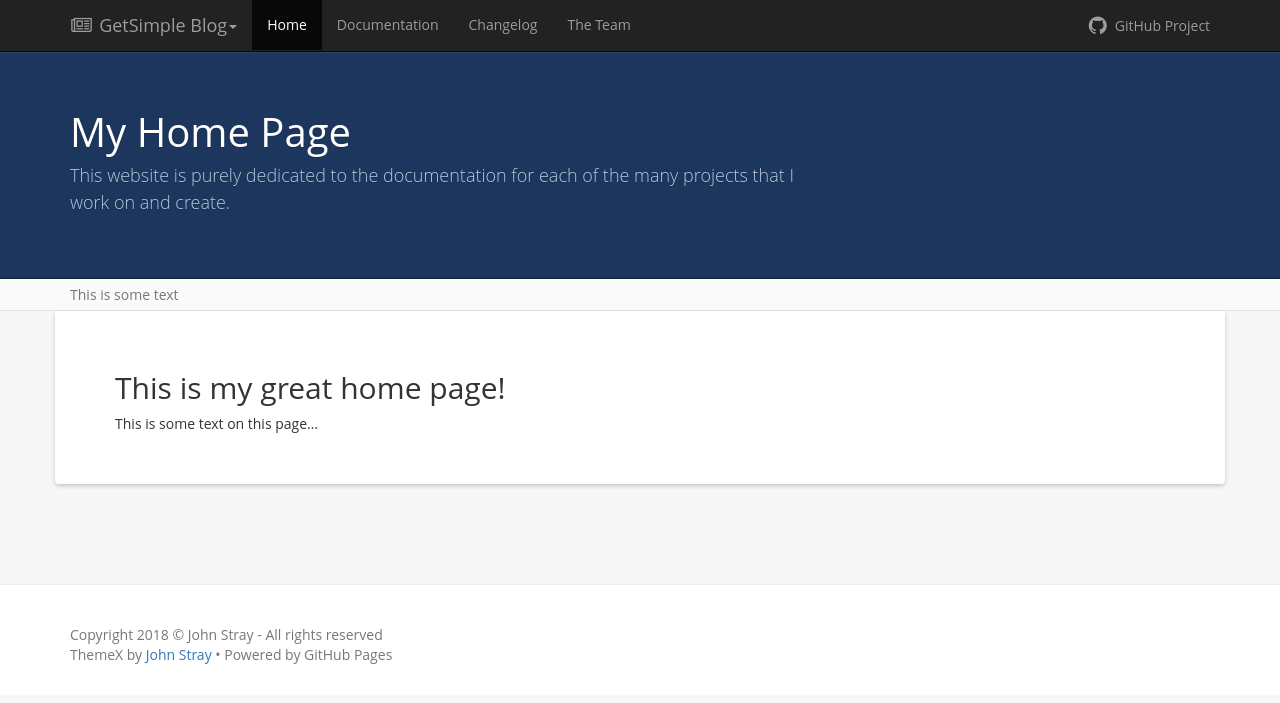
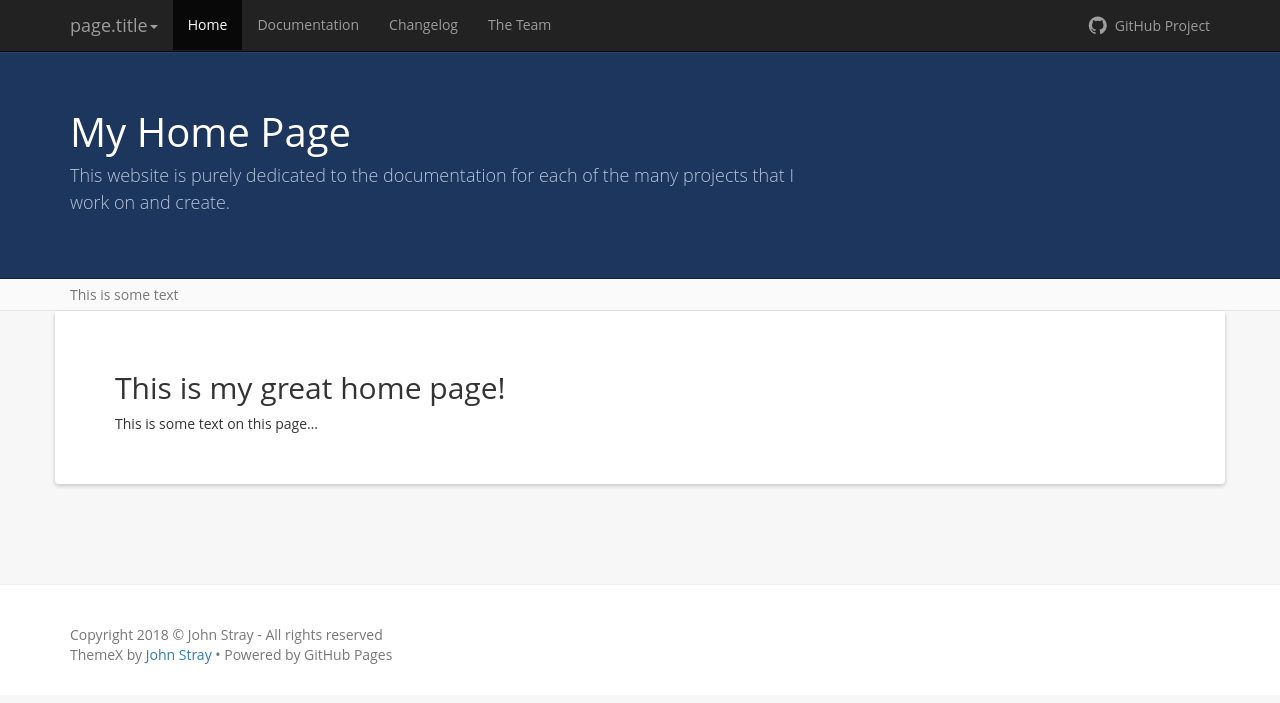
Before and after one commit to johnstray/johnstray.github.io, a Jekyll site: the page built from index.md, in a window 1280 px wide. Shown: the top 703 px of the page. Built offline with Jekyll 4.4.1, drawn with Linux system fonts in a browser that asks for light colours.

Commit message:
Update homepage.html

```diff
--- a/_layouts/homepage.html
+++ b/_layouts/homepage.html
@@ -1,6 +1,5 @@
 ---
-layoutid: gs-blog
-title: GetSimple Blog
+title: page.title
 ---
 {% include head.html %}
     <body id="{{ page.title | slugify }}">
```
